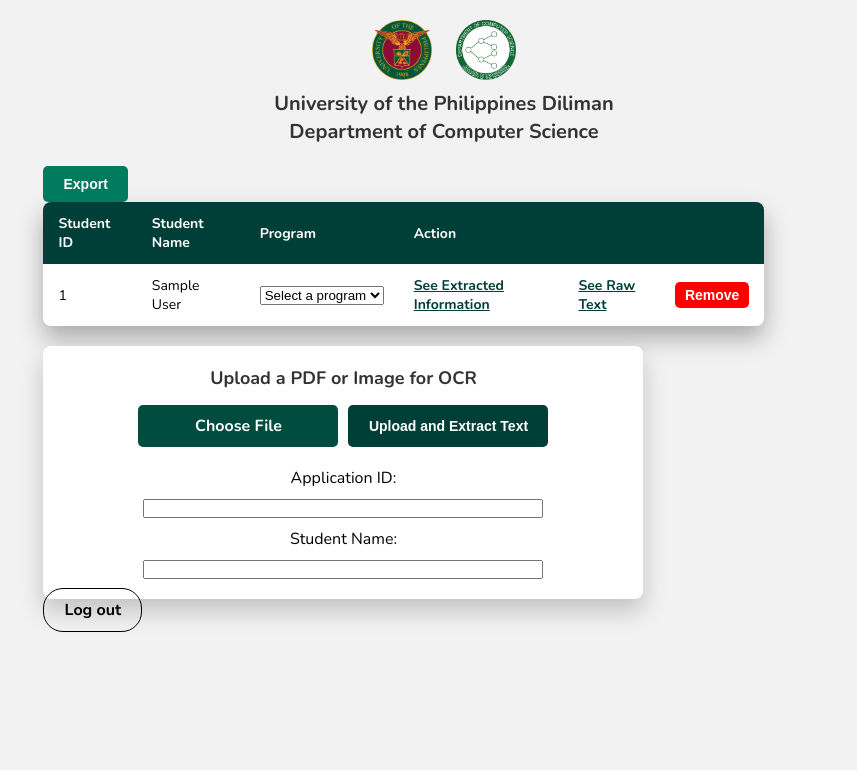
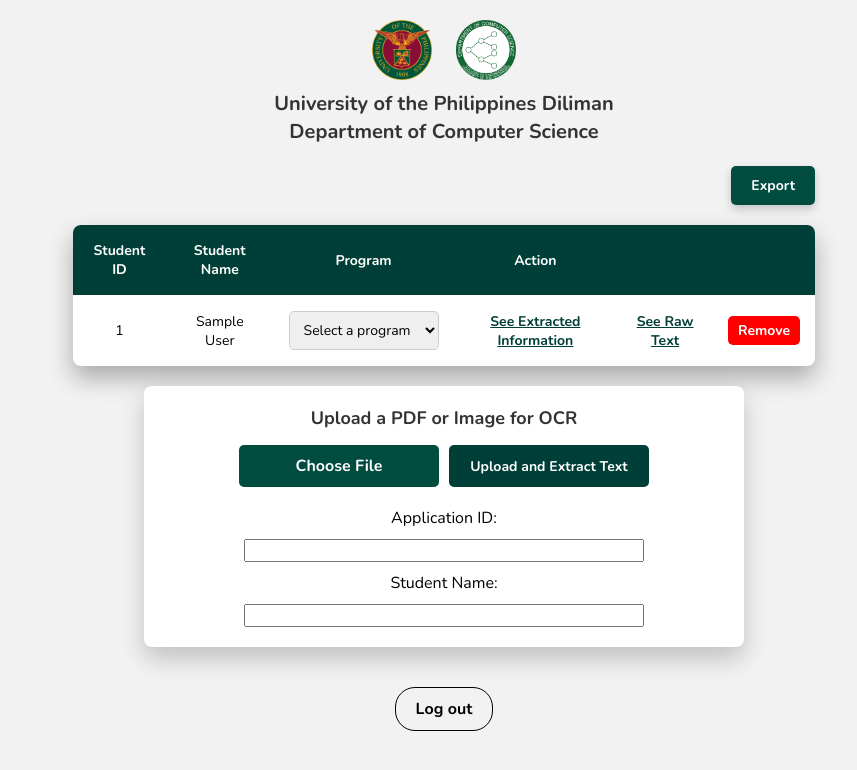
Before and after one commit to YJElla/CS192, a Flask app: page /teacher_dashboard in a window 1280 px wide. Shown: the top 770 px of the page, without its empty margins (196-1053 px from the left). Run offline with Flask 3, Linux system fonts and the light colour scheme; the visitor is signed in with stand-in values (Sample User, id 1).

Commit message:
fix teacherdasboard UI

```diff
--- a/app.py
+++ b/app.py
@@ -279,18 +279,6 @@ def redirect_program():
         flash("Invalid selection. Please choose a valid program.")
         return redirect(url_for('teacher_dashboard'))
 
-@app.route('/phd')
-def phd():
-    return redirect(url_for('compare_courses', program='PhD'))
-
-@app.route('/ms')
-def ms_page():
-    return render_template('ms.html')
-
-@app.route('/bioinformatics')
-def bioinformatics_page():
-    return render_template('bioinformatics.html')
-
 @app.route('/add_prereq', methods=['POST'])
 def add_prereq():
     program = request.form['program']
--- a/templates/teacherdashboard.html
+++ b/templates/teacherdashboard.html
@@ -23,6 +23,10 @@
             padding: 20px;
         }
 
+        button, input, select {
+            font-family: 'Nunito', sans-serif;
+            font-size: 14px;
+        }
         /* Header styling */
         .header {
             text-align: center;
@@ -47,23 +51,25 @@
         /* Table container */
         .table-container {
             width: 90%;
-            max-width: 100%;
+            max-width: 1000px;
             background-color: white;
             box-shadow: 0px 12px 24px rgba(0, 0, 0, 0.3);
             border-radius: 8px;
-            overflow-x:auto ;
+            overflow-x: auto;
+            margin: 20px auto; /* Center and add spacing */
         }
 
         /* Table styling */
         table {
             width: 100%;
             border-collapse: collapse;
-            text-align: left;
+            text-align: center;
         }
 
         th, td {
-            padding: 12px 15px;
+            padding: 16px 15px;
             font-size: 14px;
+            vertical-align: middle; /* keep text aligned nicely */
         }
         .hidden {
             display: none;
@@ -112,6 +118,7 @@
             margin-top: 20px;
             width: 90%;
             max-width: 600px;
+            margin: 20px auto;
         }
 
         .upload-container h2 {
@@ -146,7 +153,13 @@
             cursor: pointer;
             font-weight: bold;
         }
-
+        select {
+            padding: 8px 10px;
+            border-radius: 5px;
+            border: 1px solid #ccc;
+            font-size: 14px;
+            width: 150px;
+        }
         button:hover {
             background-color: #005f46;
         }
@@ -161,19 +174,6 @@
         /* Styling for the file input */
         input[type="file"] {
             display: none; /* Hide default input */
-        }
-
-        .file-label {
-            background-color: #003F37;
-            color: white;
-            padding: 10px 20px;
-            border-radius: 5px;
-            font-weight: bold;
-            cursor: pointer;
-            text-align: center;
-            display: inline-block;
-            width: 200px; /* Set width */
-            text-align: center;
         }
 
         /* Styling for the upload button */
@@ -192,19 +192,22 @@
         .upload-btn:hover, .file-label:hover {
             background-color: #005f50;
         }
+
         .file-label {
-            display: inline-block;
-            padding: 10px 20px;
             background-color: #004d40;
             color: white;
+            padding: 10px 20px;
             border-radius: 5px;
             cursor: pointer;
             font-weight: bold;
+            text-align: center;
+            display: inline-block;
+            width: 200px;
         }
-
         .file-label:hover {
             background-color: #00695c;
         }
+
 
         .form-fields {
             display: flex;
@@ -229,7 +232,42 @@
             background-color: darkred;
         }
 
+        .top-bar {
+            width: 90%;
+            max-width: 1000px;
+            margin: 0 auto;
+            display: flex;
+            justify-content: flex-end;
+            margin-bottom: 10px;
+        }
 
+        .export-btn {
+            background-color: #004d40; /* Deep teal */
+            color: white;
+            border: none;
+            padding: 10px 20px;
+            font-size: 14px;
+            border-radius: 5px;
+            font-weight: bold;
+            cursor: pointer;
+            box-shadow: 0px 4px 10px rgba(0, 0, 0, 0.2);
+            transition: background-color 0.3s ease;
+        }
+
+        .export-btn:hover {
+            background-color: #00695c; /* Lighter teal on hover */
+        }
+
+        .bottom-bar {
+            width: 100%;
+            display: flex;
+            justify-content: center;
+            margin: 20px 0;
+        }
+
+        .bottom-bar a:hover {
+            background-color: #BDBDBD;
+        }
     </style>
 </head>
 <body>
@@ -242,7 +280,9 @@
     </div>
 
     <form id="export-form" action="/export_files" method="POST">
-        <button type="button" onclick="toggleExportMode()">Export</button>
+        <div class="top-bar">
+            <button type="button" onclick="toggleExportMode()" class="export-btn">Export</button>
+        </div>
 
         <!-- Table Container -->
         <div class="table-container">
@@ -449,7 +489,10 @@ document.addEventListener("DOMContentLoaded", () => {
     }
 </script>
 
-    <a href="{{ url_for('logout') }}" class="updateinfo-button">Log out</a>
+    <div class="bottom-bar">
+        <a href="{{ url_for('logout') }}" class="updateinfo-button">Log out</a>
+    </div>
+
 
 </body>
 </html>
```
